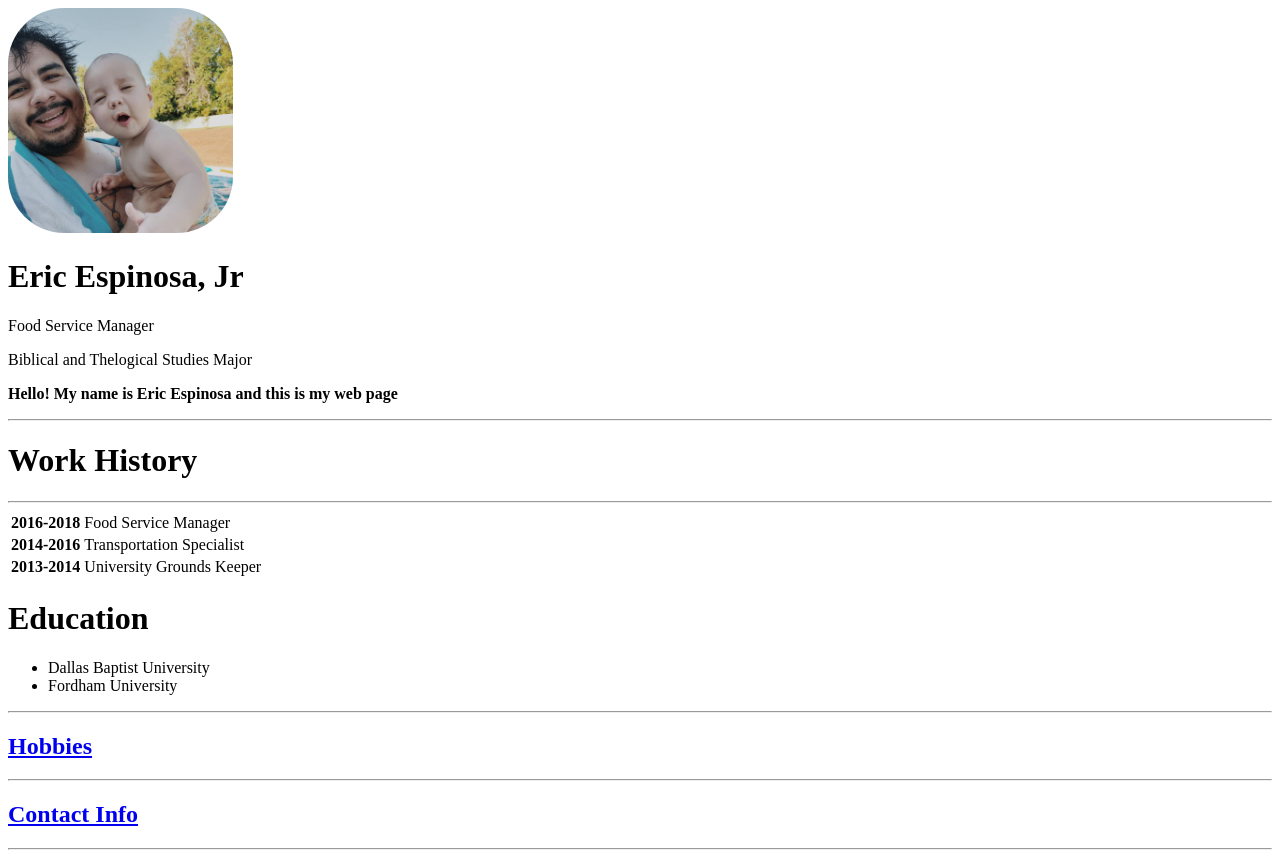
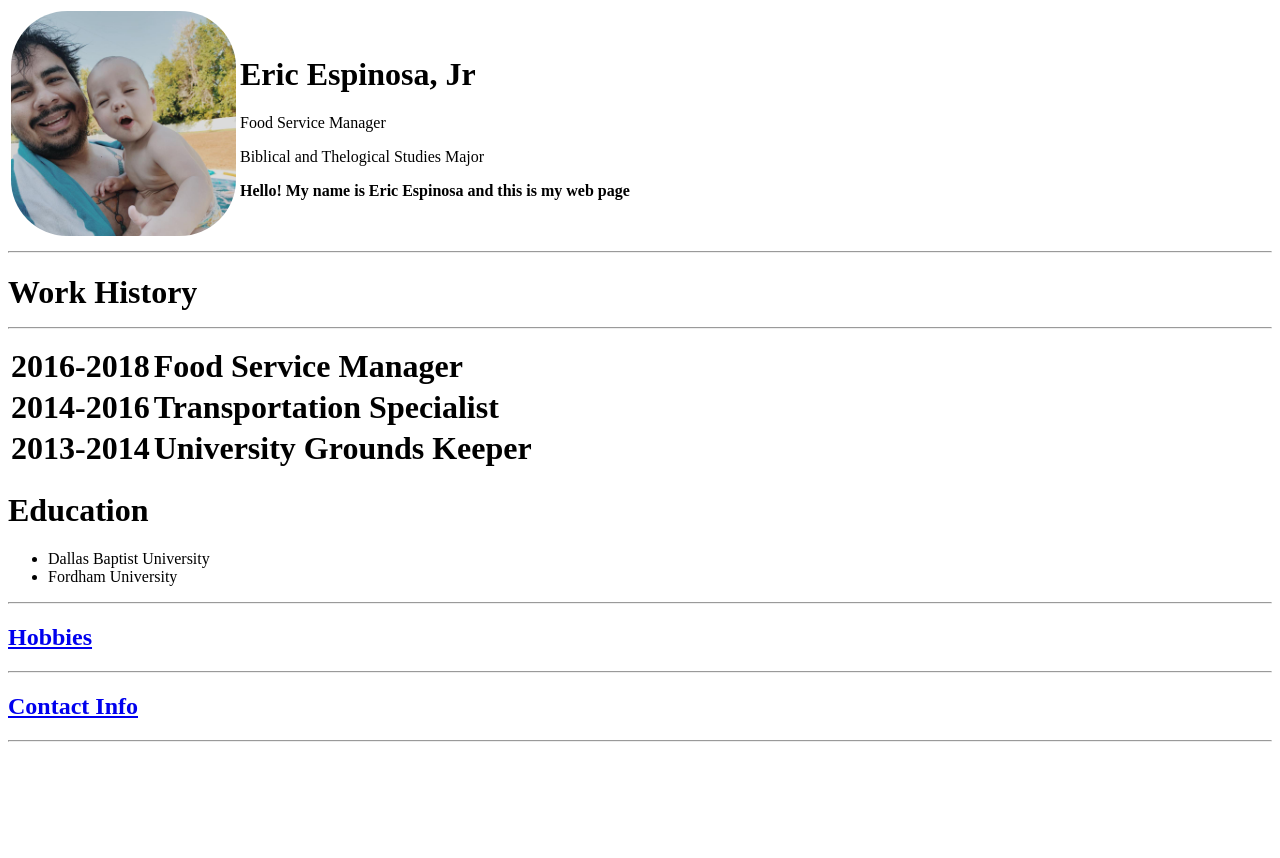
Before and after one commit to ericjrespinosa/ericspersonalsite, a plain HTML site: page index.html in a window 1280 px wide. After the commit the page ends 800 px from the top, so only its background shows below. Drawn offline with Linux system fonts and the light colour scheme.

Commit message:
made tables for picture

```diff
--- a/index.html
+++ b/index.html
@@ -6,13 +6,19 @@
   <title>Eric's Personal Site</title>
 </head>
 <body>
-  <img width="225" style="border-radius:25%;" src="profile pic.jpg"alt="">
-  <h1>Eric Espinosa, Jr</h1>
-  <p>Food Service Manager</p>
-  <p>Biblical and Thelogical Studies Major</p>
-  <p><strong>Hello! My name is Eric Espinosa and this is my web page</strong></p>
-  <hr>
-  <h1>Work History</h1>
+  <table>
+    <tr>
+      <td><img width="225" style="border-radius:25%;" src="profile pic.jpg"alt=""></td>
+      <td>
+        <h1>Eric Espinosa, Jr</h1>
+        <p>Food Service Manager</p>
+        <p>Biblical and Thelogical Studies Major</p>
+        <p><strong>Hello! My name is Eric Espinosa and this is my web page</strong></p>
+      </td>
+    </tr>
+  </table>
+<hr>
+  <h1>Work History</h>
   <hr>
     <table>
       <tr>
```
